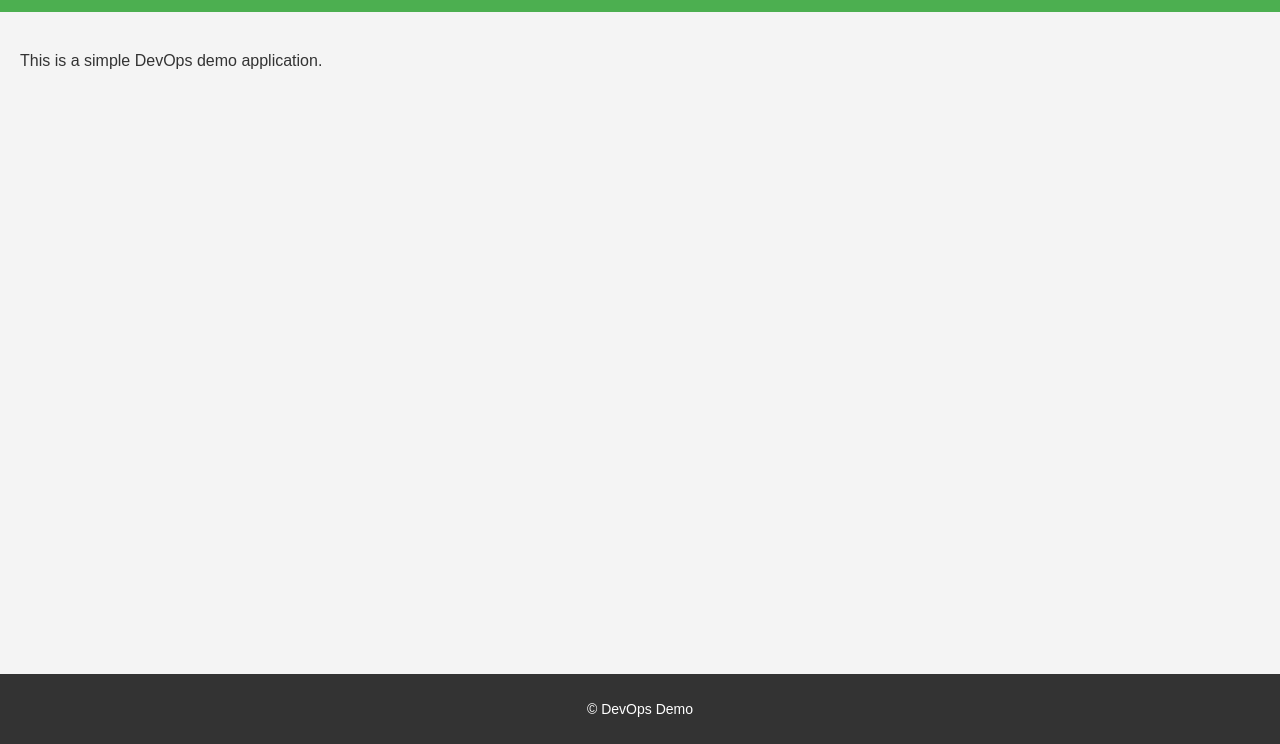
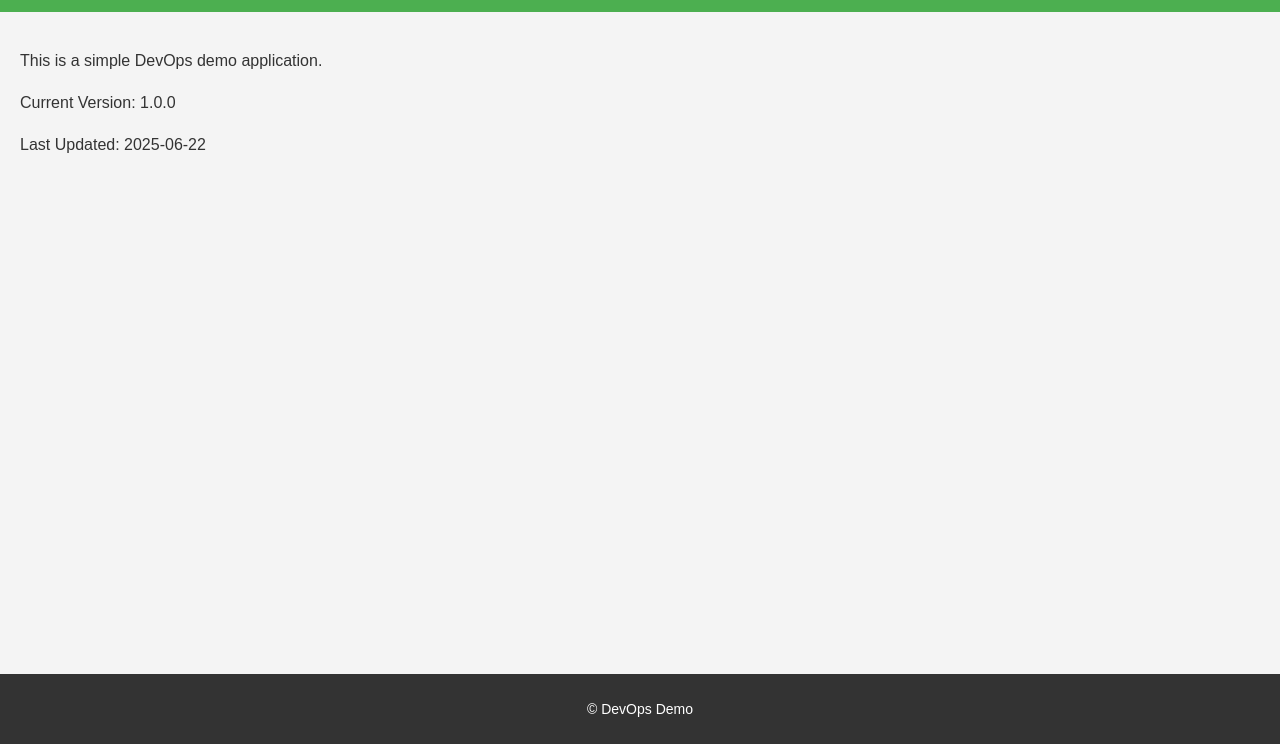
Before and after one commit to Vaibhav-Sonkusare/DevOps_Demo, a plain HTML site: page index.html in a window 1280 px wide. Shown: the part 56-800 px from the top of the page. Drawn offline with Linux system fonts and the light colour scheme.

Commit message:
Modify index.html 	Added Version Info 	Added Last Update Date

```diff
--- a/index.html
+++ b/index.html
@@ -14,6 +14,8 @@
     <main>
         <section id="content">
             <p>This is a simple DevOps demo application.</p>
+            <p>Current Version: 1.0.0</p>
+            <p>Last Updated: 2025-06-22</p>
         </section>
     </main>
     <footer>
```
